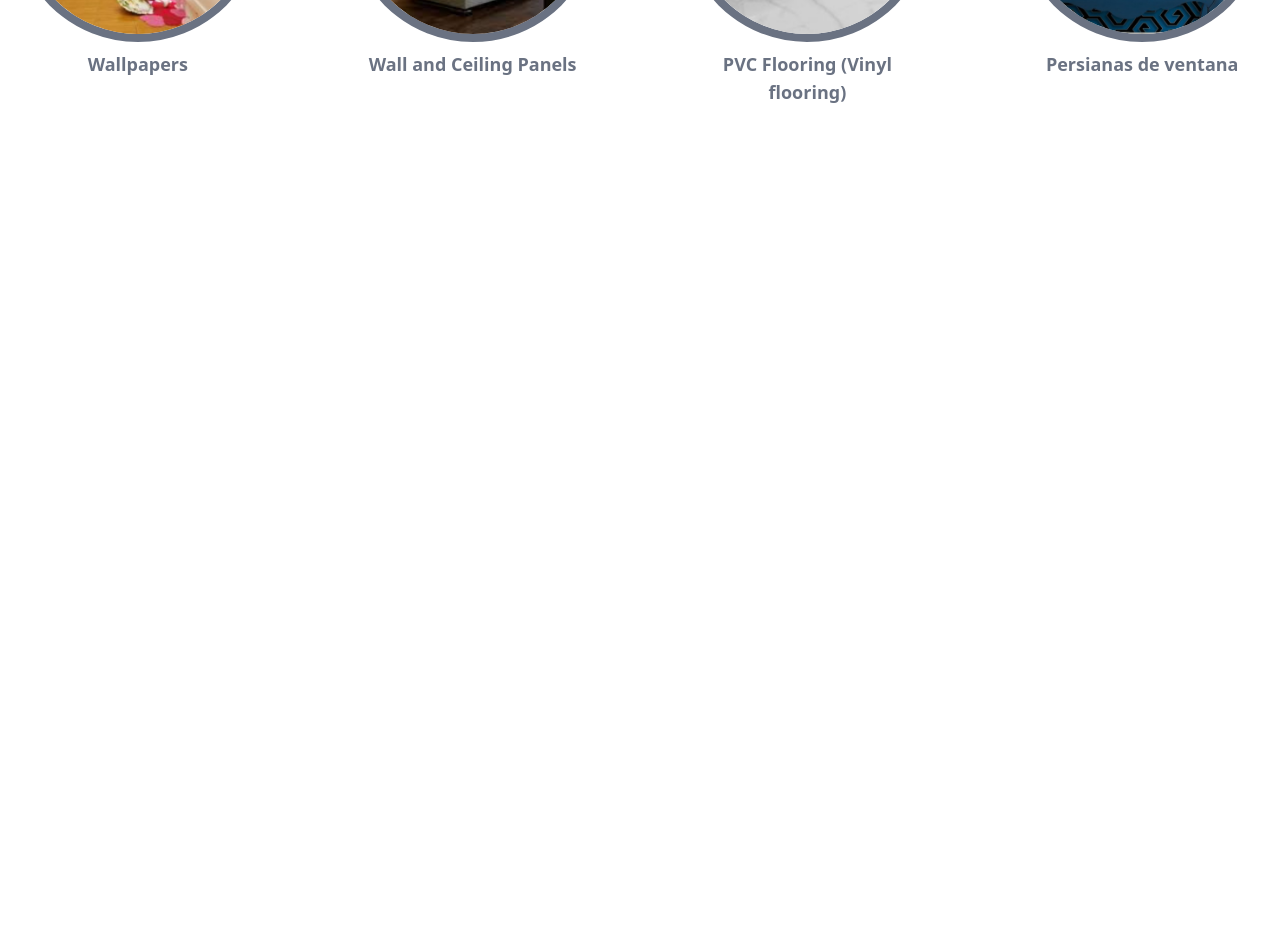
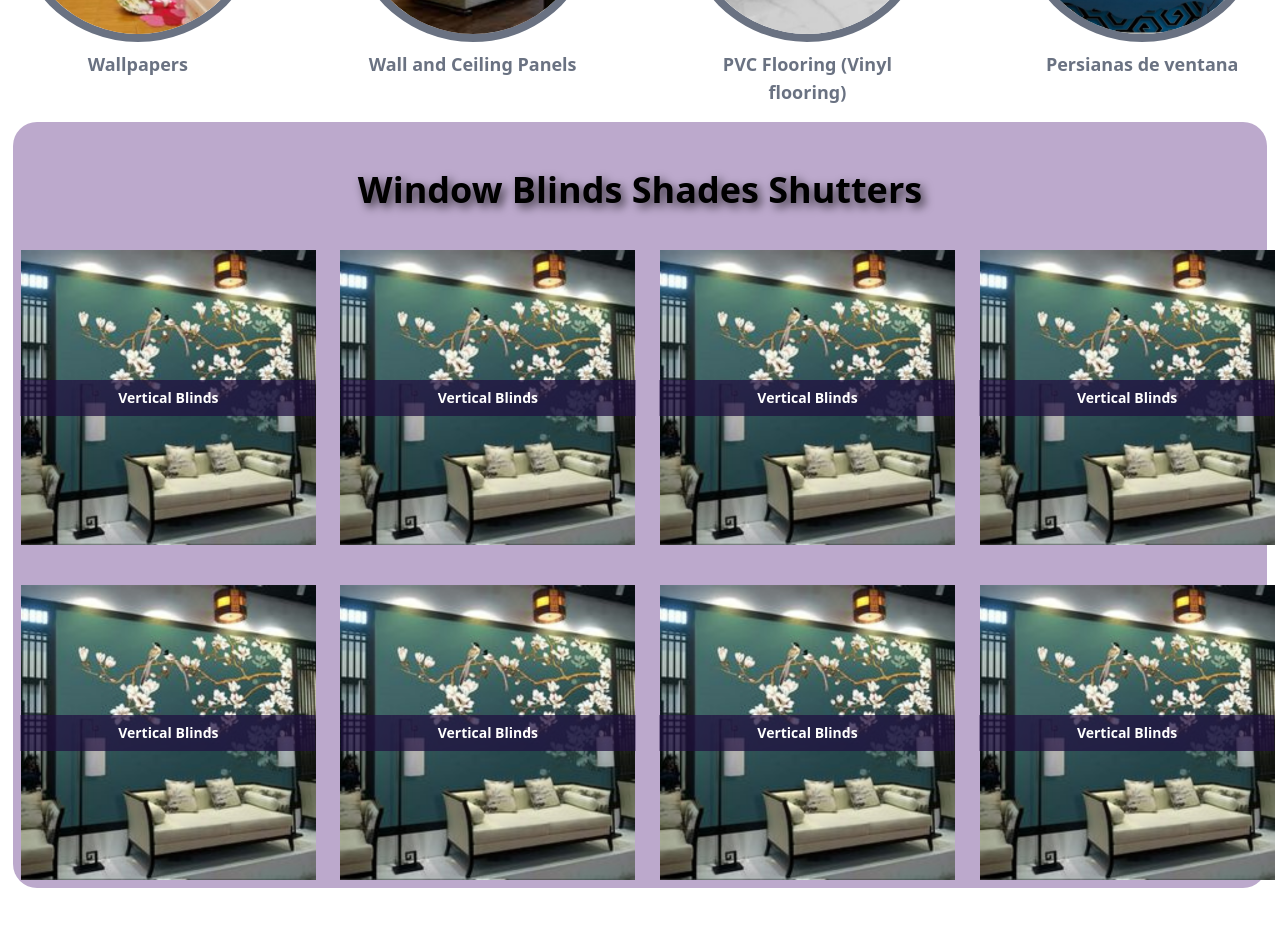
Before and after one commit to RobiulIslam08/litblinds, a React (Vite) app: page / in a window 1280 px wide. Shown: the part 1000-1926 px from the top of the page. Before the commit the page ends 1106 px from the top, so only its background shows below. Built offline with nearby package versions, Linux system fonts and the light colour scheme.

Commit message:
window blinds product design done

```diff
--- a/src/components/home/OurProduct.jsx
+++ b/src/components/home/OurProduct.jsx
@@ -5,7 +5,7 @@ import ceiling from "../../assets/images/ourProducts/wall-and-ceiling.png"
 import pvc from "../../assets/images/ourProducts/pvc-floring.png"
 const OurProduct = () => {
 	return (
-		<div className='pt-6 lg:pt-12  pb-6 lg:pb-12'>
+		<div className='mt-6 lg:mt-12  mb-6 lg:mb-12'>
 			{/* heading */}
 			<div className='text-center pb-9'>
 				<h1 className='text-lg lg:text-3xl font-bold text-[#222222]'>Explore Our Products</h1>
--- /dev/null
+++ b/src/components/home/WindowBlinds.jsx
@@ -0,0 +1,105 @@
+import React from 'react';
+import image1 from "../../assets/images/window-blinds/1.png"
+const WindowBlinds = () => {
+	return (
+		<div className='mt-12 lg:mt-20  mb-6 lg:mb-20 bg-[#BCA9CC] rounded-3xl'>
+			<h1 className='lg:text-4xl text-xl font-bold text-shadow-xl drop-shadow-[4px_4px_5px_rgba(0,0,0,0.7)] text-center pt-12 pb-8'>Window Blinds Shades Shutters</h1>
+
+			{/* product */}
+			<div className='grid grid-cols-1 md:grid-cols-2 lg:grid-cols-4 gap-10 p-2'>
+				<div className="relative w-[295px] h-[295px]">
+					{/* Image */}
+					<img src={image1} alt="Vertical Blinds" className="w-full h-full object-cover" />
+
+					{/* Overlay Text */}
+					<p className="absolute top-1/2 left-1/2 -translate-x-1/2 -translate-y-1/2
+                w-full bg-[#1f0f3fb8] bg-opacity-50 text-white text-center
+                py-2 text-sm font-semibold">
+						Vertical Blinds
+					</p>
+				</div>
+				<div className="relative w-[295px] h-[295px]">
+					{/* Image */}
+					<img src={image1} alt="Vertical Blinds" className="w-full h-full object-cover" />
+
+					{/* Overlay Text */}
+					<p className="absolute top-1/2 left-1/2 -translate-x-1/2 -translate-y-1/2
+                w-full bg-[#1f0f3fb8] bg-opacity-50 text-white text-center
+                py-2 text-sm font-semibold">
+						Vertical Blinds
+					</p>
+				</div>
+				<div className="relative w-[295px] h-[295px]">
+					{/* Image */}
+					<img src={image1} alt="Vertical Blinds" className="w-full h-full object-cover" />
+
+					{/* Overlay Text */}
+					<p className="absolute top-1/2 left-1/2 -translate-x-1/2 -translate-y-1/2
+                w-full bg-[#1f0f3fb8] bg-opacity-50 text-white text-center
+                py-2 text-sm font-semibold">
+						Vertical Blinds
+					</p>
+				</div>
+				<div className="relative w-[295px] h-[295px]">
+					{/* Image */}
+					<img src={image1} alt="Vertical Blinds" className="w-full h-full object-cover" />
+
+					{/* Overlay Text */}
+					<p className="absolute top-1/2 left-1/2 -translate-x-1/2 -translate-y-1/2
+                w-full bg-[#1f0f3fb8] bg-opacity-50 text-white text-center
+                py-2 text-sm font-semibold">
+						Vertical Blinds
+					</p>
+				</div>
+				<div className="relative w-[295px] h-[295px]">
+					{/* Image */}
+					<img src={image1} alt="Vertical Blinds" className="w-full h-full object-cover" />
+
+					{/* Overlay Text */}
+					<p className="absolute top-1/2 left-1/2 -translate-x-1/2 -translate-y-1/2
+                w-full bg-[#1f0f3fb8] bg-opacity-50 text-white text-center
+                py-2 text-sm font-semibold">
+						Vertical Blinds
+					</p>
+				</div>
+				<div className="relative w-[295px] h-[295px]">
+					{/* Image */}
+					<img src={image1} alt="Vertical Blinds" className="w-full h-full object-cover" />
+
+					{/* Overlay Text */}
+					<p className="absolute top-1/2 left-1/2 -translate-x-1/2 -translate-y-1/2
+                w-full bg-[#1f0f3fb8] bg-opacity-50 text-white text-center
+                py-2 text-sm font-semibold">
+						Vertical Blinds
+					</p>
+				</div>
+				<div className="relative w-[295px] h-[295px]">
+					{/* Image */}
+					<img src={image1} alt="Vertical Blinds" className="w-full h-full object-cover" />
+
+					{/* Overlay Text */}
+					<p className="absolute top-1/2 left-1/2 -translate-x-1/2 -translate-y-1/2
+                w-full bg-[#1f0f3fb8] bg-opacity-50 text-white text-center
+                py-2 text-sm font-semibold">
+						Vertical Blinds
+					</p>
+				</div>
+				<div className="relative w-[295px] h-[295px]">
+					{/* Image */}
+					<img src={image1} alt="Vertical Blinds" className="w-full h-full object-cover" />
+
+					{/* Overlay Text */}
+					<p className="absolute top-1/2 left-1/2 -translate-x-1/2 -translate-y-1/2
+                w-full bg-[#1f0f3fb8] bg-opacity-50 text-white text-center
+                py-2 text-sm font-semibold">
+						Vertical Blinds
+					</p>
+				</div>
+
+			</div>
+
+		</div>
+	);
+};
+
+export default WindowBlinds;
--- a/src/pages/Home.jsx
+++ b/src/pages/Home.jsx
@@ -3,6 +3,7 @@ import Navbar from '../components/Navbar';
 import Slider from '../components/home/Slider';
 import Discount from '../components/home/Discount';
 import OurProduct from '../components/home/OurProduct';
+import WindowBlinds from '../components/home/WindowBlinds';
 
 const Home = () => {
 	return (
@@ -10,6 +11,7 @@ const Home = () => {
 
 			<Slider></Slider>
 			<OurProduct></OurProduct>
+			<WindowBlinds></WindowBlinds>
 		</div>
 	);
 };
```
Also changed, not shown: src/assets/images/window-blinds/1.png (added).
